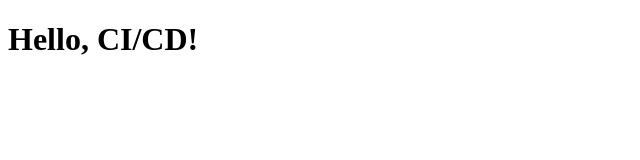
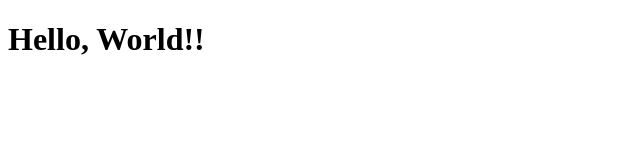
Before and after one commit to sphe-miller/simple-ci-cd-demo, a plain HTML site: page index.html in a window 1280 px wide. Shown: the full height of the page, 0-640 px from the left. Drawn offline with Linux system fonts and the light colour scheme.

Commit message:
Update index.html

```diff
--- a/index.html
+++ b/index.html
@@ -1,6 +1,6 @@
 <!DOCTYPE html>
 <html>
 <body>
-<h1>Hello, CI/CD!</h1>
+<h1>Hello, World!!</h1>
 </body>
 </html>
```
